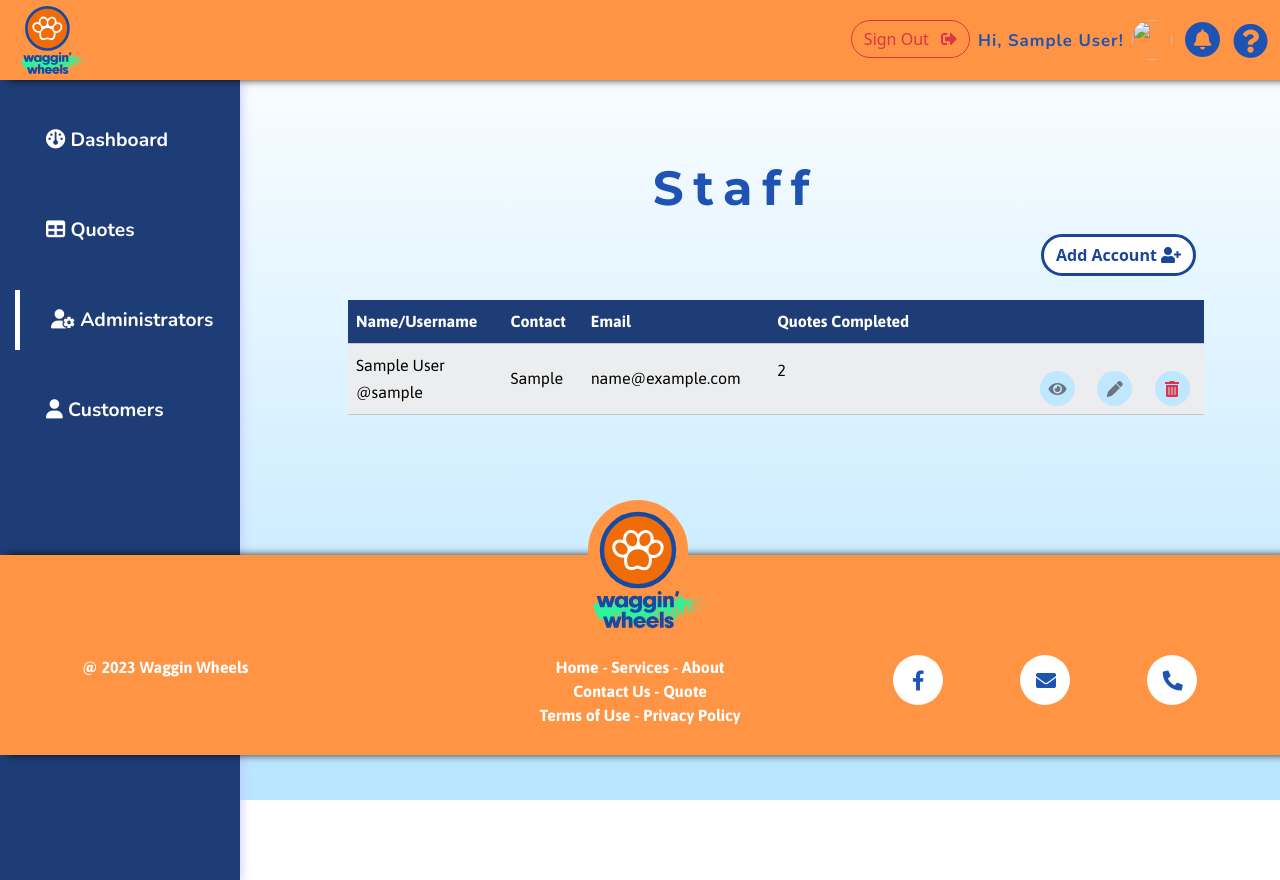
After one commit to Jeniffer1976/Pet-Transport-Booking-System, a PHP site: page /editAdmin.php in a window 1280 px wide. The commit adds this page. Run offline with PHP 8.4, Linux system fonts and the light colour scheme; the visitor is signed in with stand-in values (Sample User, id 1); tables that the repository leaves empty or names only in its code hold one stand-in row (values such as "Sample post"); data that the repository does not hold is empty.

Commit message:
administrator section w table and adding staff

```diff
--- /dev/null
+++ b/editAdmin.php
@@ -0,0 +1,237 @@
+<?php
+include "loginFunctions.php";
+
+if (!isset($_SESSION['username'])) {
+
+    header("Location: signIn.php");
+    exit();
+}
+
+global $link;
+
+$accQuery = "SELECT first_Name, last_Name, contact_no, email, username
+    FROM staff
+    ORDER BY first_name ASC";
+
+$accStatus = mysqli_query($link, $accQuery) or die(mysqli_error($link));
+while ($accRow = mysqli_fetch_array($accStatus)) {
+    $accContent[] = $accRow;
+}
+
+?>
+
+<html lang="en">
+
+<head>
+    <meta charset="UTF-8">
+    <meta http-equiv="X-UA-Compatible" content="IE=edge">
+    <meta name="viewport" content="width=device-width, initial-scale=1.0">
+    <title> Staff | Waggin Wheels</title>
+
+    <link rel="icon" type="image/x-icon" href="images/logoNoText.ico">
+
+    <!--Bootstrap CSS link take note of version-->
+    <link href="https://cdn.jsdelivr.net/npm/bootstrap@5.3.0-alpha3/dist/css/bootstrap.min.css" rel="stylesheet"
+        integrity="sha384-KK94CHFLLe+nY2dmCWGMq91rCGa5gtU4mk92HdvYe+M/SXH301p5ILy+dN9+nJOZ" crossorigin="anonymous">
+
+    <!--Boostrap JS link-->
+    <script src="https://cdn.jsdelivr.net/npm/bootstrap@5.3.0-alpha3/dist/js/bootstrap.bundle.min.js"
+        integrity="sha384-ENjdO4Dr2bkBIFxQpeoTz1HIcje39Wm4jDKdf19U8gI4ddQ3GYNS7NTKfAdVQSZe"
+        crossorigin="anonymous"></script>
+
+    <!--Font Awesome-->
+    <link rel="stylesheet" href="https://cdnjs.cloudflare.com/ajax/libs/font-awesome/6.4.0/css/all.min.css">
+    <link rel="stylesheet" href="https://cdn.jsdelivr.net/npm/bootstrap-icons@1.5.0/font/bootstrap-icons.css">
+
+    <!-- Stylesheets -->
+
+    <link rel="stylesheet" href="stylesheets/common.css">
+    <link rel="stylesheet" href="stylesheets/admin.css">
+    <!-- <link rel="stylesheet" href="stylesheets/admin_dashboard.css"> -->
+    <link rel="stylesheet" href="stylesheets/responsive.css">
+    <link rel="stylesheet" href="stylesheets/editAdmin.css">
+
+</head>
+
+<body>
+
+    <!-- Navbar -->
+    <?php include("navbar.php") ?>
+    <!--  -->
+
+    <!-- Sidebar -->
+    <div class="navcontainer">
+        <nav class="nav">
+            <div class="nav-upper-options">
+                <div class="nav-option">
+                    <a class="nav-link nav-text" href="admin.php">
+                        <i class="fa-solid fa-gauge"></i>
+                        Dashboard
+                    </a>
+
+                </div>
+
+                <div class="option2 nav-option">
+                    <a class="nav-link nav-text" href="admin_quotes.php">
+                        <i class="fa-solid fa-table"></i>
+                        Quotes
+                    </a>
+
+                </div>
+
+                <div class="nav-option option3 active">
+                    <a class="nav-link nav-text" href="editAdmin.php">
+                        <i class="fa-solid fa-user-gear"></i>
+                        Administrators
+                    </a>
+
+                </div>
+
+                <div class="nav-option option4">
+                    <a class="nav-link nav-text" href="editCustomers.php">
+                        <i class="fa-solid fa-user"></i>
+                        Customers
+                    </a>
+
+                </div>
+
+            </div>
+        </nav>
+    </div>
+    <!-- -->
+
+    <div class="container accTable">
+        <h2 class="header1">Staff</h2>
+        <div class="addstaff" align="right">
+            <button type="button" class="btn rounded-pill mt-2 me-2 button"
+                onclick="document.location='addstaff.php'">Add Account <i class="fas fa-user-plus addicon"></i></button>
+        </div>
+        <br>
+        <div class="row">
+            <div class="col-1"></div>
+            <div class="col-11">
+                <table class="table table-striped table-light">
+                    <thead class="sticky-top tb-header">
+                        <tr>
+                            <th>Name/Username</th>
+                            <th>Contact</th>
+                            <th>Email</th>
+                            <th>Quotes Completed</th>
+                            <th></th>
+                            <th></th>
+                            <th></th>
+                            <th></th>
+
+                        </tr>
+
+                    </thead>
+                    <tbody class="align-middle" style="padding:40px;">
+                        <?php for ($i = 0; $i < count($accContent); $i++) {
+                            $staff_firstName = $accContent[$i]['first_Name'];
+                            $staff_lastName = $accContent[$i]['last_Name'];
+                            $staff_username = $accContent[$i]['username'];
+                            $staff_email = $accContent[$i]['email'];
+                            $staff_contact = $accContent[$i]['contact_no'];
+                            $staff_name = $staff_firstName . " " . $staff_lastName . "<br>" . "@" . $staff_username;
+
+                            // $staffQuery = "SELECT first_Name, last_Name, username, email, contact_no, FROM staff";
+
+                            // $staffStatus = mysqli_query($link, $staffQuery) or die(mysqli_error($link));
+
+                            // $staffRow = mysqli_fetch_array($staffStatus);
+                            // $staff_firstName = $staffRow['first_Name'];
+                            // $staff_lastName = $staffRow['last_Name'];
+                            // $staff_username = $staffRow['username'];
+                            // $staff_email = $staffRow['email'];
+                            // $staff_contact = $staffRow['contact_no'];
+                            // $staff_name = $staff_firstName . " " . $staff_lastName . $staff_username;
+
+                            ?>
+                            <tr>
+                                <td>
+                                    <?php echo $staff_name ?>
+                                </td>
+                                <td>
+                                    <?php echo $staff_contact ?>
+                                </td>
+                                <td>
+                                    <?php echo $staff_email ?>
+                                </td>
+                                <td>
+                                    <p>2</p>
+                                </td>
+                                <td>
+                                    <!-- <div class="row"> -->
+                                    <div class="action">
+                                <td>
+                                    <form method="post" action="viewStaff.php" id="passOwnerId" style="margin-bottom:-10px">
+                                        <input type="hidden" id="staff_id" name="staff_id"
+                                            value="<?php echo $staff_id ?>" />
+                                        <button type="submit" id="viewStaffBtn" class="actionBtns">
+                                            <i class="fas fa-eye text-secondary"></i>
+                                        </button>
+                                    </form>
+                                </td>
+
+                                <td>
+                                    <!-- <div class="col-4"> -->
+                                    <form method="get" action="editStaff.php" id="passOwnerId" style="margin-bottom:-10px">
+                                        <input type="hidden" id="quote_id" name="quote_id"
+                                            value="<?php echo $quote_id ?>" />
+                                        <button type="submit" id="editQuoteBtn" class="actionBtns">
+                                            <i class="fa-solid fa-pen text-secondary"></i>
+                                        </button>
+                                    </form>
+                                    <!-- </div> -->
+                                </td>
+
+                                <td>
+                                    <!-- <div class="col-4"> -->
+                                    <form method="post" action="deleteStaff.php" style="margin-bottom:-10px">
+                                        <input type="hidden" id="quote_id" name="quote_id"
+                                            value="<?php echo $quote_id ?>" />
+                                        <input type="hidden" id="quote_id" name="owner_name"
+                                            value="<?php echo $owner_name ?>" />
+                                        <button type="submit" id="deleteBtn" class="actionBtns">
+                                            <i class="fas fa-trash-alt text-danger"></i>
+                                        </button>
+                                    </form>
+                                    <!-- </div> -->
+                                </td>
+
+                </div>
+                <!-- </div> -->
+
+                </td>
+                </tr>
+
+            <?php } ?>
+            </tbody>
+            </table>
+
+        </div>
+
+    </div>
+
+
+
+    </div>
+
+    <br>
+    <!-- Footer -->
+    <?php include("footer.php") ?>
+    <!--  -->
+
+
+    <!-- Background -->
+    <div class="bgclass">
+        <div class="gradient"></div>
+    </div>
+    <!--  -->
+
+    <!-- Scripts -->
+    <script src="https://ajax.googleapis.com/ajax/libs/jquery/3.5.1/jquery.min.js"></script>
+    <script src="scripts/sidebarscript.js"></script>
+</body>
+
+</html>
--- a/scripts/faq.js
+++ b/scripts/faq.js
@@ -5,10 +5,10 @@ for (i = 0; i < coll.length; i++) {
   coll[i].addEventListener("click", function() {
     this.classList.toggle("active");
     var content = this.nextElementSibling;
-    if (content.style.display === "block") {
-      content.style.display = "none";
+    if (content.style.maxHeight){
+      content.style.maxHeight = null;
     } else {
-      content.style.display = "block";
+      content.style.maxHeight = content.scrollHeight + "px";
     }
   });
 }
--- a/stylesheets/admin.css
+++ b/stylesheets/admin.css
@@ -96,11 +96,28 @@
 
 .quoteTable table th {
     top: 12vh;
-    background-color: #1e3d76 !important;;
-    color: white !important;;
+    background-color: #1e3d76 !important;
+    ;
+    color: white !important;
+    ;
 }
 
 .quoteTable {
+    margin-top: -90vh;
+    margin-left: 20vw;
+    width: 75vw;
+
+}
+
+.accTable table th {
+    top: 12vh;
+    background-color: #1e3d76 !important;
+    ;
+    color: white !important;
+    ;
+}
+
+.accTable {
     margin-top: -90vh;
     margin-left: 20vw;
     width: 75vw;
@@ -112,6 +129,11 @@
 } */
 
 .quoteTable table {
+    text-align: left;
+    line-height: 1.7;
+}
+
+.accTable table {
     text-align: left;
     line-height: 1.7;
 }
@@ -135,19 +157,22 @@
 .actionBtns:hover {
     background-color: #96d1f6;
 }
-.action button:last-child{
+
+.action button:last-child {
     margin-bottom: 10px;
 }
+
 #wabtn {
     background-color: #00C307;
     color: white;
     transition: .3s;
 }
+
 #watbtn:hover {
     background-color: #214522;
 }
 
-.filterMonth select{
+.filterMonth select {
     border: 3px solid #1e3d76;
     border-radius: 25px;
     padding: 5px;
@@ -170,5 +195,5 @@
 }
 
 .filterMonth-text {
-    color:#1a4699
+    color: #1a4699
 }
--- /dev/null
+++ b/stylesheets/editAdmin.css
@@ -0,0 +1,15 @@
+.button {
+    border-radius: 50px;
+    background-color: white;
+    border: 3px solid #1a4699;
+    color: #1a4699;
+    font-weight: bold;
+}
+
+.button:hover {
+    border-radius: 50px;
+    background-color: #1a4699;
+    border: 3px solid #1a4699;
+    color: white;
+    font-weight: bold;
+}
--- a/stylesheets/faq.css
+++ b/stylesheets/faq.css
@@ -19,8 +19,8 @@
 }
 
 .content {
-    padding: 10px;
-    display: none;
+    padding: 0px 10px;
+    max-height: 0;
     overflow: hidden;
     background-color: white;
     color: #338762;
```
Also changed, not shown: addstaff.php (added, +221 -0 lines), stylesheets/signUp.css (+18 -3 lines).
